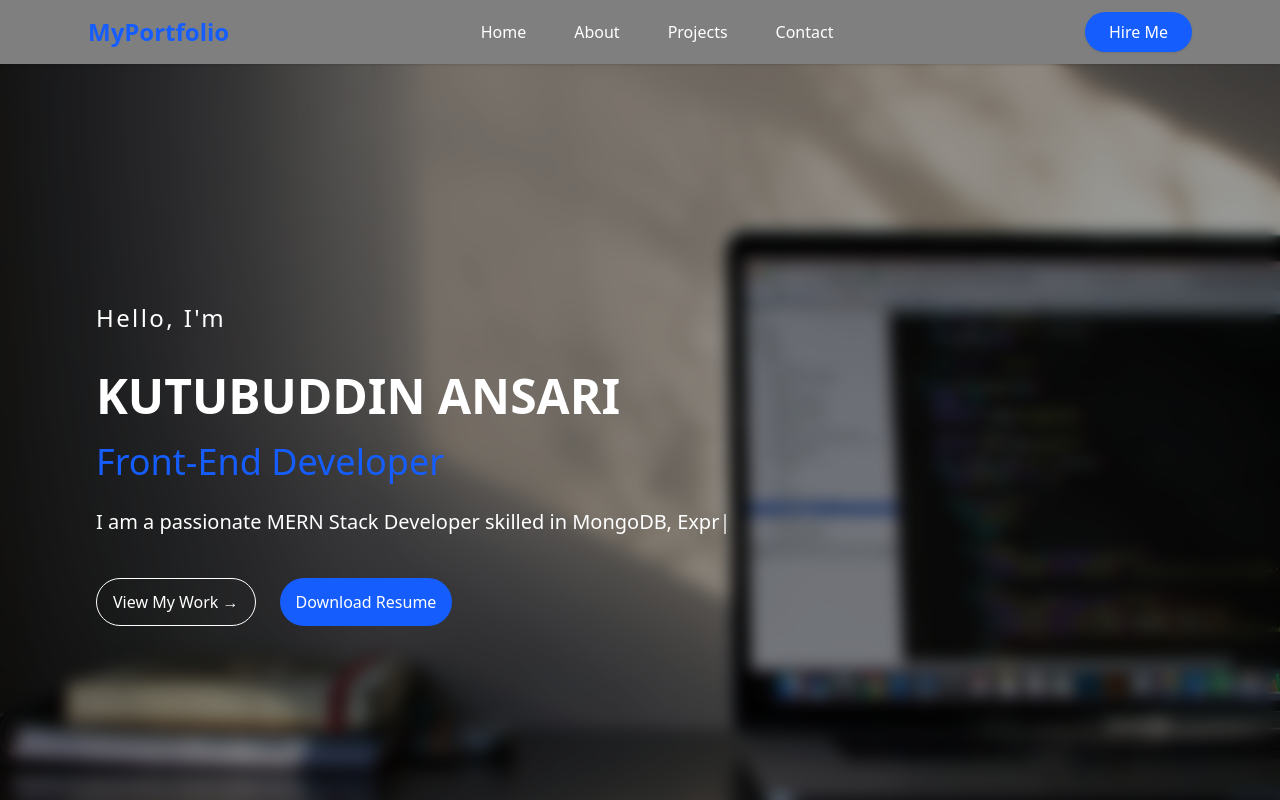
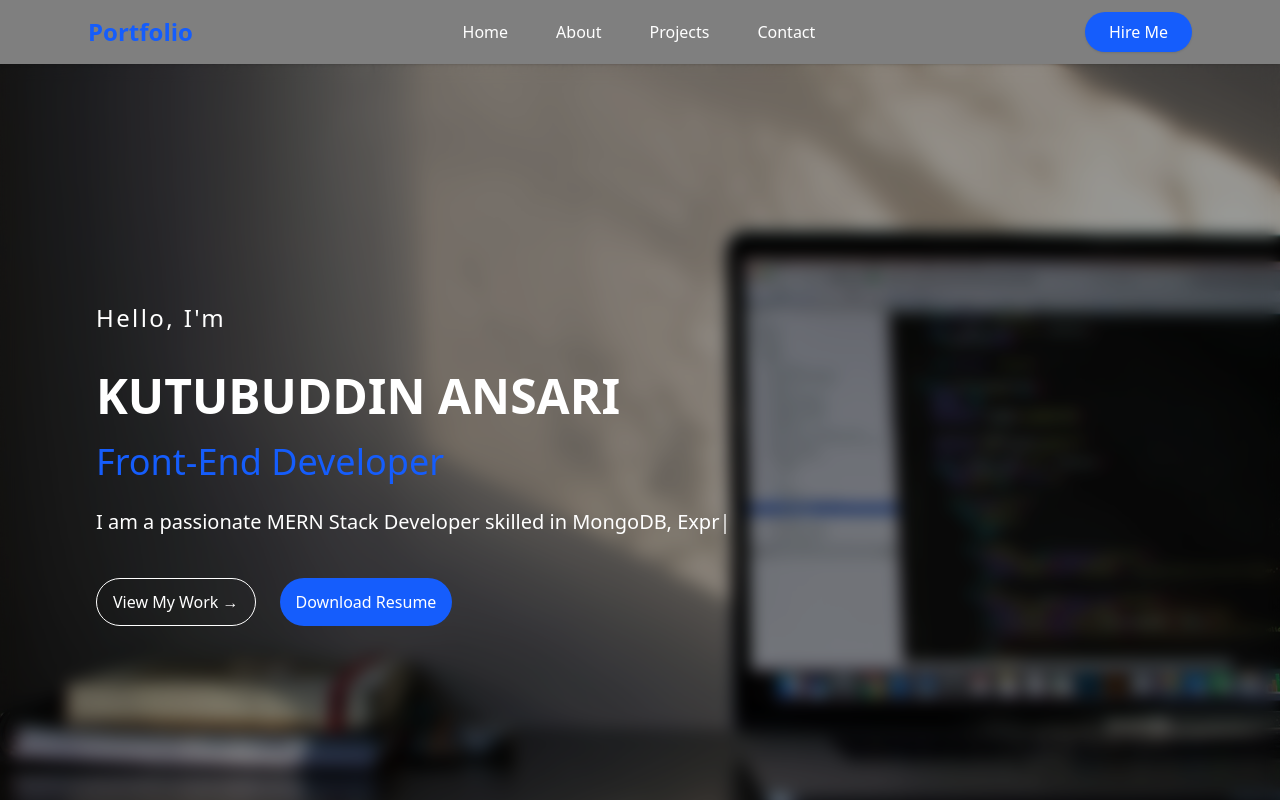
Before and after one commit to kutubofficial/My-Portfolio, a React (Vite) app: page / in a window 1280 px wide. Shown: the top 800 px of the page. Built offline with nearby package versions, Linux system fonts and the light colour scheme.

Commit message:
update some lines in navbar component

```diff
--- a/index.html
+++ b/index.html
@@ -2,9 +2,9 @@
 <html lang="en">
   <head>
     <meta charset="UTF-8" />
-    <link rel="icon" type="image/svg+xml" href="/vite.svg" />
+    <!-- <link rel="icon" type="image/svg+xml" href="/vite.svg" /> -->
     <meta name="viewport" content="width=device-width, initial-scale=1.0" />
-    <title>my portfolio</title>
+    <title>Portfolio</title>
   </head>
   <body>
     <div id="root"></div>
--- a/src/components/hero/Navbar.jsx
+++ b/src/components/hero/Navbar.jsx
@@ -10,7 +10,7 @@ const Navbar = () => {
         <div className="flex justify-between items-center h-16">
           <div className="flex-shrink-0">
             <figure className="text-2xl font-bold text-blue-600 hover:text-blue-700 transition-colors">
-              <Link to={"/"}>MyPortfolio</Link>
+              <Link to={"/"}>Portfolio</Link>
             </figure>
           </div>
 
```
